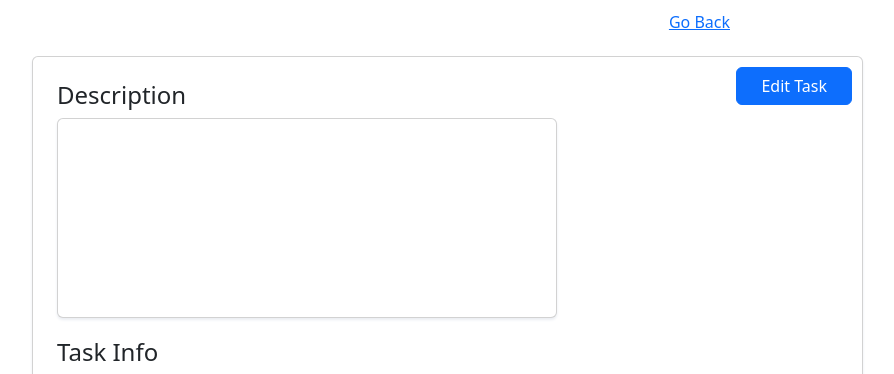
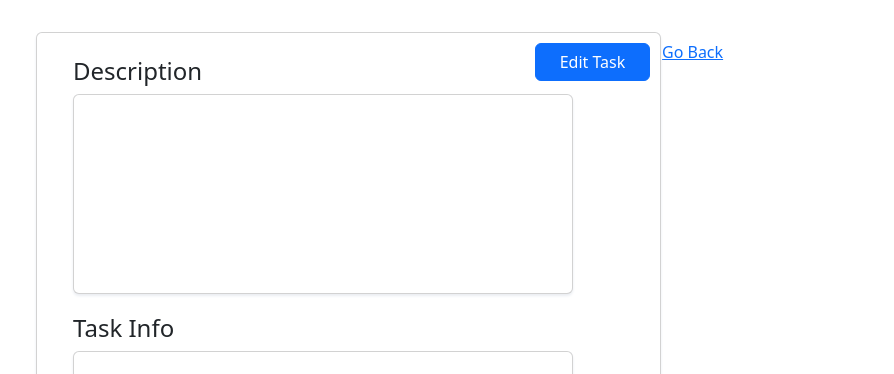
Before and after one commit to d0ugherty/senior-project-group, a Django app: template walrus/walrus/templates/task_detail.html in a window 1280 px wide. Shown: the top 374 px of the page, without its empty margins (50-944 px from the left). Run offline with Django 3.2, Linux system fonts and the light colour scheme; the template is opened without the code that fills it, so the values that code supplies are empty; some libraries are stand-ins or nearby versions.

Commit message:
fixed some bugs with back button.

```diff
--- a/walrus/walrus/static/css/form.css
+++ b/walrus/walrus/static/css/form.css
@@ -29,7 +29,7 @@
   }
 
 input[type=text] {
-        width: 500px;
+        width: 800px;
         display: block;
         padding: 0.375rem 0.75rem;
         font-size: 1rem;
--- a/walrus/walrus/static/css/task_description.css
+++ b/walrus/walrus/static/css/task_description.css
@@ -5,8 +5,8 @@
     position: relative
 }
 
-.back_button {
+.go_back{
     position: absolute;
-    top: 10px;
-    right: 500px;
-  }
+    top: 40px;
+    left: 700px;
+}
--- a/walrus/walrus/templates/edit_task.html
+++ b/walrus/walrus/templates/edit_task.html
@@ -12,7 +12,7 @@
   </head>
   <body style="">
   <link rel="stylesheet" href="https://cdnjs.cloudflare.com/ajax/libs/MaterialDesign-Webfont/7.2.96/css/materialdesignicons.min.css" integrity="sha512-LX0YV/MWBEn2dwXCYgQHrpa9HJkwB+S+bnBpifSOTO1No27TqNMKYoAn6ff2FBh03THAzAiiCwQ+aPX+/Qt/Ow==" crossorigin="anonymous" referrerpolicy="no-referrer">
-  <link rel="stylesheet" href="{% static '/css/forms.css' %}">
+  <link rel="stylesheet" href="{% static '/css/form.css' %}">
 
 
   <form method="POST">
@@ -36,7 +36,8 @@
   </div>
   </div>
   </div>
-  <h4>Edit Task</h4>
+  <h4>Add Task</h4>
+
   <div class="card">
     <div class="tab-content p-4">
     <div class="tab-pane active show" id="projects-tab" role="tabpanel">
--- a/walrus/walrus/templates/task_detail.html
+++ b/walrus/walrus/templates/task_detail.html
@@ -25,17 +25,15 @@
   <div class="row my-4">
   <div class="col-md-12">
   <div>
-    <a href="{% url 'home' %}" class="back_button">Go Back</a>
-
-  </div>
-  </div>
-  </div>
-  </div>
-  </div>
-  </div>
+    <div>
+    </div>
   </div>
 
+</div>
+
   <h3>{{task.task_name}}</h3>
+  <a href="{% url 'home' %}" class="go_back">Go Back</a>
+
   <div class="card">
     <div class="tab-content p-4">
     <div class="tab-pane active show" id="projects-tab" role="tabpanel">
```
Also changed, not shown: walrus/walrus/static/css/task_update.css (line endings or trailing spaces).
